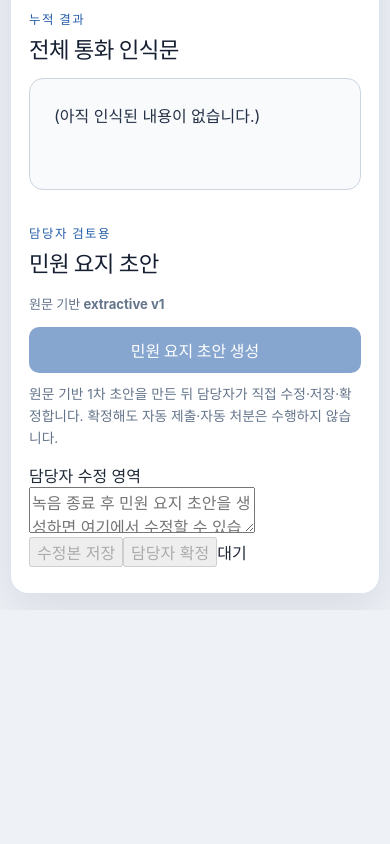
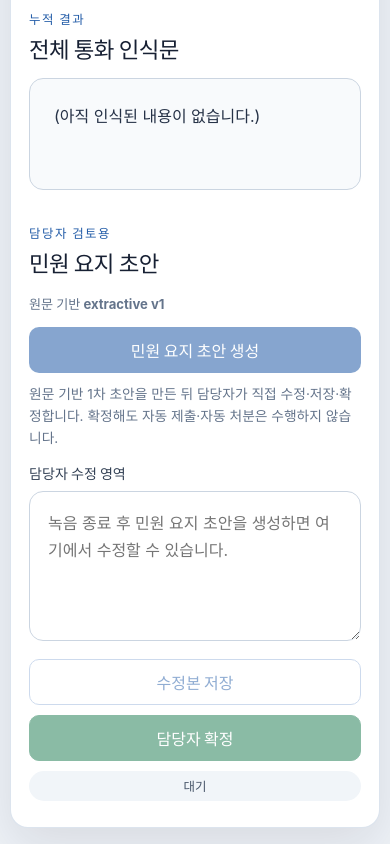
Before and after one commit to nurioni4188/comwel-ai-stt-poc, a React (Vite) app: page / in a window 390 px wide. Shown: the part 622-1466 px from the top of the page. Before the commit the page ends 1232 px from the top, so only its background shows below. Built offline with nearby package versions, Linux system fonts and the light colour scheme.

Commit message:
style: add draft review controls

```diff
--- a/src/index.css
+++ b/src/index.css
@@ -19,41 +19,17 @@
   --shadow: 0 18px 50px rgba(15, 23, 42, 0.1);
 }
 
-* {
-  box-sizing: border-box;
-}
-
+* { box-sizing: border-box; }
 body {
   margin: 0;
   min-width: 320px;
   min-height: 100vh;
-  background:
-    radial-gradient(circle at top left, rgba(36, 93, 168, 0.12), transparent 32rem),
-    #eef2f7;
+  background: radial-gradient(circle at top left, rgba(36, 93, 168, 0.12), transparent 32rem), #eef2f7;
 }
-
-button,
-input,
-textarea,
-select {
-  font: inherit;
-}
-
-button:focus-visible {
-  outline: 3px solid rgba(36, 93, 168, 0.28);
-  outline-offset: 3px;
-}
-
-#root {
-  min-height: 100vh;
-}
-
-.stt-page {
-  width: 100%;
-  min-height: 100vh;
-  padding: 48px 20px;
-}
-
+button, input, textarea, select { font: inherit; }
+button:focus-visible { outline: 3px solid rgba(36, 93, 168, 0.28); outline-offset: 3px; }
+#root { min-height: 100vh; }
+.stt-page { width: 100%; min-height: 100vh; padding: 48px 20px; }
 .stt-card {
   width: min(920px, 100%);
   margin: 0 auto;
@@ -63,13 +39,8 @@ button:focus-visible {
   border-radius: 24px;
   box-shadow: var(--shadow);
 }
-
-.page-header {
-  text-align: center;
-}
-
-.eyebrow,
-.section-kicker {
+.page-header { text-align: center; }
+.eyebrow, .section-kicker {
   margin: 0;
   color: var(--primary);
   font-size: 0.78rem;
@@ -77,34 +48,10 @@ button:focus-visible {
   letter-spacing: 0.12em;
   text-transform: uppercase;
 }
-
-h1,
-h2,
-p {
-  margin-top: 0;
-}
-
-h1 {
-  margin-bottom: 12px;
-  color: #0f172a;
-  font-size: clamp(2rem, 5vw, 3.25rem);
-  line-height: 1.12;
-  letter-spacing: -0.045em;
-}
-
-h2 {
-  margin: 4px 0 0;
-  color: #172033;
-  font-size: 1.4rem;
-  letter-spacing: -0.025em;
-}
-
-.page-description {
-  margin-bottom: 18px;
-  color: var(--muted);
-  line-height: 1.65;
-}
-
+h1, h2, p { margin-top: 0; }
+h1 { margin-bottom: 12px; color: #0f172a; font-size: clamp(2rem, 5vw, 3.25rem); line-height: 1.12; letter-spacing: -0.045em; }
+h2 { margin: 4px 0 0; color: #172033; font-size: 1.4rem; letter-spacing: -0.025em; }
+.page-description { margin-bottom: 18px; color: var(--muted); line-height: 1.65; }
 .session-id {
   display: inline-block;
   max-width: 100%;
@@ -116,15 +63,7 @@ h2 {
   border-radius: 9px;
   font-size: 0.82rem;
 }
-
-.recording-controls {
-  display: flex;
-  flex-direction: column;
-  align-items: center;
-  gap: 14px;
-  margin: 32px 0 38px;
-}
-
+.recording-controls { display: flex; flex-direction: column; align-items: center; gap: 14px; margin: 32px 0 38px; }
 .record-button {
   min-width: min(100%, 340px);
   padding: 15px 24px;
@@ -137,86 +76,19 @@ h2 {
   font-weight: 800;
   transition: transform 160ms ease, background 160ms ease, box-shadow 160ms ease;
 }
-
-.record-button:hover {
-  background: var(--primary-dark);
-  transform: translateY(-1px);
-}
-
-.record-button.recording {
-  background: var(--danger);
-  box-shadow: 0 8px 20px rgba(199, 57, 47, 0.22);
-}
-
-.record-button.recording:hover {
-  background: var(--danger-dark);
-}
-
-.status-row {
-  display: flex;
-  flex-wrap: wrap;
-  justify-content: center;
-  gap: 8px;
-}
-
-.status-badge {
-  padding: 5px 10px;
-  color: #475569;
-  background: #f1f5f9;
-  border-radius: 999px;
-  font-size: 0.78rem;
-  font-weight: 700;
-}
-
-.status-badge.active,
-.status-badge.error {
-  color: #a12821;
-  background: #fff0ee;
-}
-
-.status-badge.sending {
-  color: #7c4d00;
-  background: #fff7d6;
-}
-
-.status-badge.success {
-  color: var(--success);
-  background: #e9f8f0;
-}
-
-.error-message {
-  display: grid;
-  gap: 4px;
-  margin-bottom: 24px;
-  padding: 15px 18px;
-  color: #9f2d26;
-  background: #fff1ef;
-  border: 1px solid #f3c5c0;
-  border-radius: 12px;
-  line-height: 1.55;
-}
-
-.result-section + .result-section {
-  margin-top: 34px;
-}
-
-.section-heading {
-  display: flex;
-  align-items: end;
-  justify-content: space-between;
-  gap: 16px;
-  margin-bottom: 14px;
-}
-
-.section-meta {
-  color: var(--muted);
-  font-size: 0.82rem;
-  font-weight: 700;
-}
-
-.empty-result,
-.cumulative-result,
-.summary-result {
+.record-button:hover { background: var(--primary-dark); transform: translateY(-1px); }
+.record-button.recording { background: var(--danger); box-shadow: 0 8px 20px rgba(199, 57, 47, 0.22); }
+.record-button.recording:hover { background: var(--danger-dark); }
+.status-row { display: flex; flex-wrap: wrap; justify-content: center; gap: 8px; }
+.status-badge { padding: 5px 10px; color: #475569; background: #f1f5f9; border-radius: 999px; font-size: 0.78rem; font-weight: 700; }
+.status-badge.active, .status-badge.error { color: #a12821; background: #fff0ee; }
+.status-badge.sending { color: #7c4d00; background: #fff7d6; }
+.status-badge.success { color: var(--success); background: #e9f8f0; }
+.error-message { display: grid; gap: 4px; margin-bottom: 24px; padding: 15px 18px; color: #9f2d26; background: #fff1ef; border: 1px solid #f3c5c0; border-radius: 12px; line-height: 1.55; }
+.result-section + .result-section { margin-top: 34px; }
+.section-heading { display: flex; align-items: end; justify-content: space-between; gap: 16px; margin-bottom: 14px; }
+.section-meta { color: var(--muted); font-size: 0.82rem; font-weight: 700; }
+.empty-result, .cumulative-result, .summary-result {
   padding: 24px;
   color: #64748b;
   background: var(--surface-subtle);
@@ -224,21 +96,8 @@ h2 {
   border-radius: 14px;
   line-height: 1.7;
 }
-
-.cumulative-result,
-.summary-result {
-  min-height: 112px;
-  color: #263247;
-  border-style: solid;
-  white-space: pre-wrap;
-}
-
-.summary-actions {
-  display: grid;
-  gap: 10px;
-  margin-bottom: 14px;
-}
-
+.cumulative-result, .summary-result { min-height: 112px; color: #263247; border-style: solid; white-space: pre-wrap; }
+.summary-actions { display: grid; gap: 10px; margin-bottom: 14px; }
 .summary-button {
   width: fit-content;
   padding: 11px 16px;
@@ -249,136 +108,109 @@ h2 {
   cursor: pointer;
   font-weight: 800;
 }
+.summary-button:hover:not(:disabled) { background: var(--primary-dark); }
+.summary-button:disabled { cursor: not-allowed; opacity: 0.55; }
+.summary-note { margin: 0; color: var(--muted); font-size: 0.86rem; line-height: 1.6; }
+.chunk-list { display: grid; gap: 12px; }
+.chunk-item { padding: 18px; background: var(--surface); border: 1px solid var(--border); border-radius: 14px; }
+.chunk-item.sending { border-color: #e6cc77; background: #fffdf5; }
+.chunk-item.error { border-color: #f1b7b1; background: #fff8f7; }
+.chunk-header { display: flex; align-items: center; justify-content: space-between; gap: 14px; padding-bottom: 10px; border-bottom: 1px solid #edf1f5; }
+.chunk-number { color: #172033; }
+.chunk-time { color: var(--muted); font-size: 0.84rem; white-space: nowrap; }
+.chunk-text, .chunk-placeholder, .chunk-error { margin: 13px 0 0; line-height: 1.65; overflow-wrap: anywhere; }
+.chunk-placeholder { color: #8a6200; }
+.chunk-error { color: #a12821; }
+.footer-actions { display: flex; justify-content: flex-end; margin-top: 28px; }
+.reset-button { padding: 10px 16px; color: #334155; background: #fff; border: 1px solid #cbd5e1; border-radius: 10px; cursor: pointer; font-weight: 700; }
+.reset-button:hover:not(:disabled) { background: #f8fafc; }
+.reset-button:disabled { cursor: not-allowed; opacity: 0.55; }
 
-.summary-button:hover:not(:disabled) {
-  background: var(--primary-dark);
+.review-message {
+  margin-bottom: 14px;
+  padding: 12px 14px;
+  color: #166534;
+  background: #f0fdf4;
+  border: 1px solid #bbf7d0;
+  border-radius: 10px;
+  line-height: 1.55;
 }
-
-.summary-button:disabled {
-  cursor: not-allowed;
-  opacity: 0.55;
+.draft-editor-label {
+  display: block;
+  margin-bottom: 8px;
+  color: #334155;
+  font-size: 0.88rem;
+  font-weight: 800;
 }
-
-.summary-note {
-  margin: 0;
-  color: var(--muted);
-  font-size: 0.86rem;
-  line-height: 1.6;
-}
-
-.chunk-list {
-  display: grid;
-  gap: 12px;
-}
-
-.chunk-item {
+.draft-editor {
+  width: 100%;
+  min-height: 150px;
   padding: 18px;
-  background: var(--surface);
-  border: 1px solid var(--border);
-  border-radius: 14px;
-}
-
-.chunk-item.sending {
-  border-color: #e6cc77;
-  background: #fffdf5;
-}
-
-.chunk-item.error {
-  border-color: #f1b7b1;
-  background: #fff8f7;
-}
-
-.chunk-header {
-  display: flex;
-  align-items: center;
-  justify-content: space-between;
-  gap: 14px;
-  padding-bottom: 10px;
-  border-bottom: 1px solid #edf1f5;
-}
-
-.chunk-number {
-  color: #172033;
-}
-
-.chunk-time {
-  color: var(--muted);
-  font-size: 0.84rem;
-  white-space: nowrap;
-}
-
-.chunk-text,
-.chunk-placeholder,
-.chunk-error {
-  margin: 13px 0 0;
-  line-height: 1.65;
-  overflow-wrap: anywhere;
-}
-
-.chunk-placeholder {
-  color: #8a6200;
-}
-
-.chunk-error {
-  color: #a12821;
-}
-
-.footer-actions {
-  display: flex;
-  justify-content: flex-end;
-  margin-top: 28px;
-}
-
-.reset-button {
-  padding: 10px 16px;
-  color: #334155;
+  resize: vertical;
+  color: #1f2937;
   background: #fff;
   border: 1px solid #cbd5e1;
+  border-radius: 14px;
+  line-height: 1.7;
+}
+.draft-editor:focus {
+  outline: 3px solid rgba(36, 93, 168, 0.15);
+  border-color: var(--primary);
+}
+.draft-editor:read-only,
+.draft-editor:disabled {
+  color: #475569;
+  background: #f8fafc;
+}
+.draft-review-actions {
+  display: flex;
+  flex-wrap: wrap;
+  align-items: center;
+  gap: 10px;
+  margin-top: 14px;
+}
+.secondary-action-button,
+.confirm-action-button {
+  padding: 10px 15px;
   border-radius: 10px;
   cursor: pointer;
-  font-weight: 700;
+  font-weight: 800;
 }
-
-.reset-button:hover:not(:disabled) {
-  background: #f8fafc;
+.secondary-action-button {
+  color: var(--primary);
+  background: #fff;
+  border: 1px solid #9db7dc;
 }
-
-.reset-button:disabled {
+.confirm-action-button {
+  color: #fff;
+  background: var(--success);
+  border: 1px solid var(--success);
+}
+.secondary-action-button:disabled,
+.confirm-action-button:disabled {
   cursor: not-allowed;
-  opacity: 0.55;
+  opacity: 0.5;
 }
+.review-state-badge {
+  margin-left: auto;
+  padding: 6px 10px;
+  color: #475569;
+  background: #f1f5f9;
+  border-radius: 999px;
+  font-size: 0.78rem;
+  font-weight: 800;
+}
+.review-state-badge.saved { color: #075985; background: #e0f2fe; }
+.review-state-badge.confirmed { color: #166534; background: #dcfce7; }
 
 @media (max-width: 640px) {
-  .stt-page {
-    padding: 16px 10px;
-  }
-
-  .stt-card {
-    padding: 26px 18px;
-    border-radius: 18px;
-  }
-
-  .record-button,
-  .summary-button {
-    width: 100%;
-    min-width: 0;
-  }
-
-  .section-heading,
-  .chunk-header {
-    align-items: flex-start;
-    flex-direction: column;
-  }
-
-  .chunk-time {
-    white-space: normal;
-  }
-
-  .footer-actions {
-    justify-content: stretch;
-  }
-
-  .reset-button {
-    width: 100%;
-  }
+  .stt-page { padding: 16px 10px; }
+  .stt-card { padding: 26px 18px; border-radius: 18px; }
+  .record-button, .summary-button, .secondary-action-button, .confirm-action-button { width: 100%; min-width: 0; }
+  .section-heading, .chunk-header { align-items: flex-start; flex-direction: column; }
+  .chunk-time { white-space: normal; }
+  .draft-review-actions { align-items: stretch; flex-direction: column; }
+  .review-state-badge { margin-left: 0; text-align: center; }
+  .footer-actions { justify-content: stretch; }
+  .reset-button { width: 100%; }
 }
```
